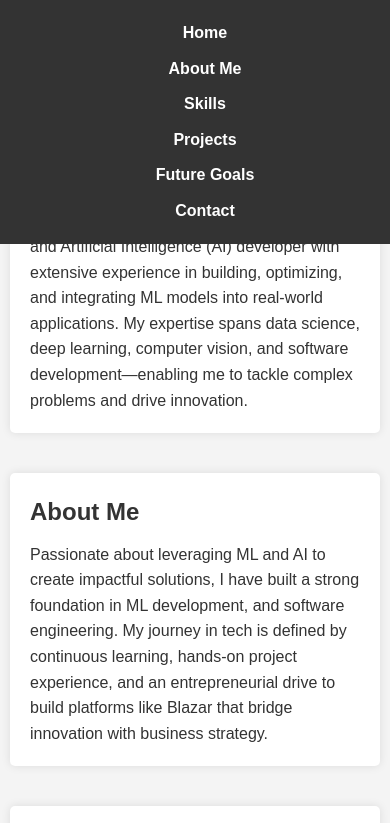
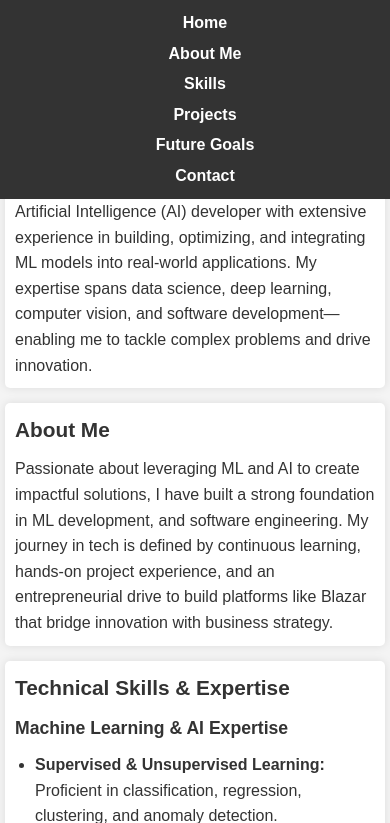
Before and after one commit to Teluadrey/MyCV, a plain HTML site: page index.html in a window 390 px wide. Shown: the top 823 px of the page. Drawn offline with Linux system fonts and the light colour scheme.

Commit message:
Added adaptive design

```diff
--- a/index.html
+++ b/index.html
@@ -72,13 +72,65 @@
             text-align: center;
             padding: 15px 0;
         }
-    @media (max-width: 600px) {
+
+        /* Media Queries for Adaptive Design */
+        @media (max-width: 1024px) {
+            .container {
+                padding: 100px 20px 20px;
+            }
+            nav ul li {
+                margin: 0 10px;
+            }
+        }
+
+        @media (max-width: 768px) {
+            header {
+                padding: 10px;
+            }
             nav ul li {
                 display: block;
                 margin: 10px 0;
             }
             .container {
                 padding: 100px 10px 20px;
+            }
+            section {
+                margin: 20px 0;
+                padding: 15px;
+            }
+            h1 {
+                font-size: 1.8em;
+            }
+            h2 {
+                font-size: 1.6em;
+            }
+            h3 {
+                font-size: 1.4em;
+            }
+        }
+
+        @media (max-width: 480px) {
+            header {
+                padding: 5px;
+            }
+            nav ul li {
+                margin: 5px 0;
+            }
+            .container {
+                padding: 100px 5px 20px;
+            }
+            section {
+                margin: 15px 0;
+                padding: 10px;
+            }
+            h1 {
+                font-size: 1.5em;
+            }
+            h2 {
+                font-size: 1.3em;
+            }
+            h3 {
+                font-size: 1.1em;
             }
         }
     </style>
@@ -177,7 +229,7 @@
                     </ul>
                 </li>
                 <li><strong>Frontend Development:</strong>
-          <ul>
+                    <ul></ul>
                         <li>Helped in building Blazar’s frontend with HTML &amp; CSS and integrated with the backend using JavaScript fetch calls.</li>
                     </ul>
                 </li>
@@ -241,7 +293,7 @@
         </section>
 
         <!-- Contact Section -->
-    <section id="contact">
+        <section id="contact"></section>
             <h2>Contact</h2>
             <p>If you’d like to get in touch, please email me at: <a href="mailto:erdakosh07@gmail.com">erdakosh07@gmail.com</a></p>
         </section>
@@ -252,4 +304,4 @@
     </footer>
 
 </body>
-</html>
+</html></section>
```
Lines whose indentation alone changed are shown as unchanged.
